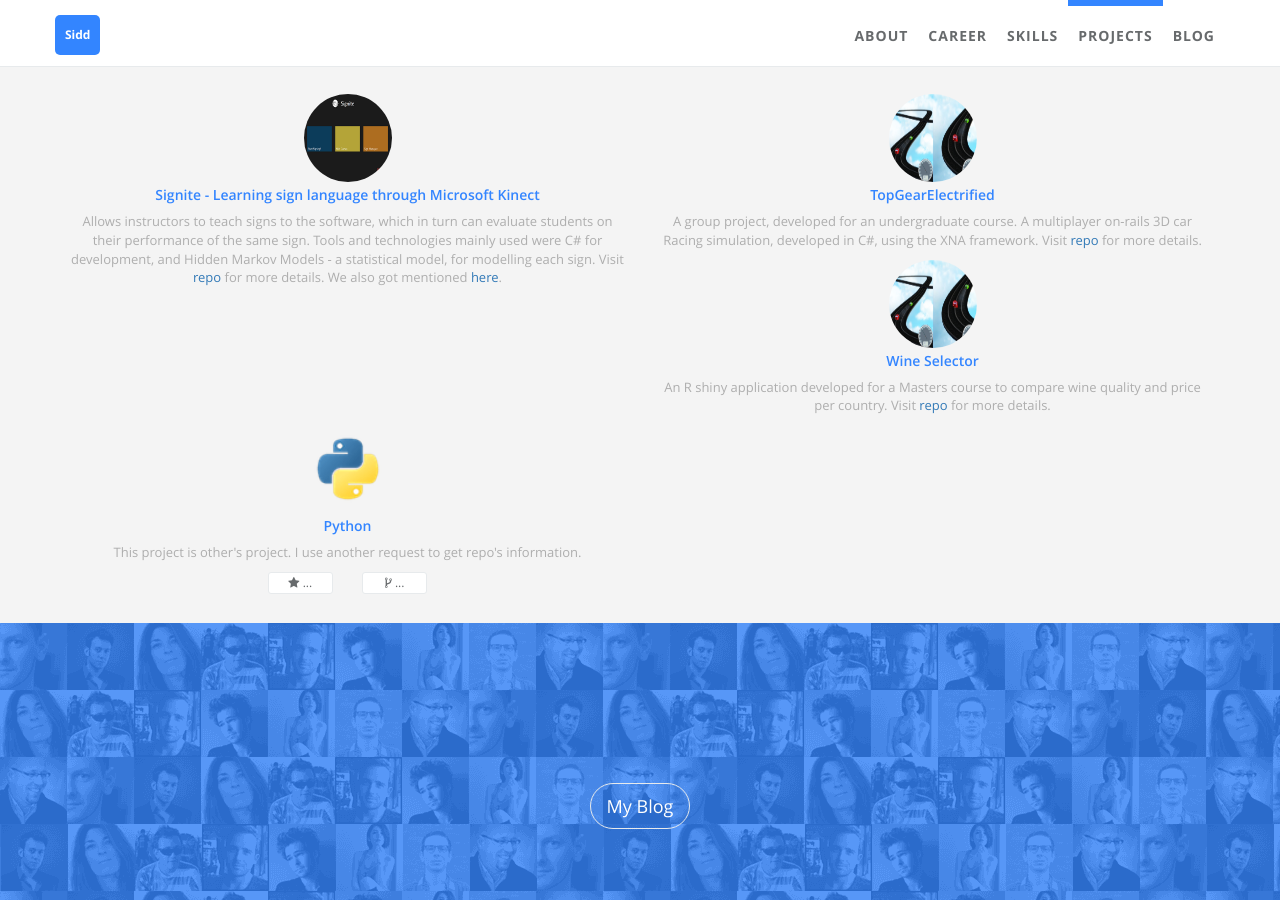
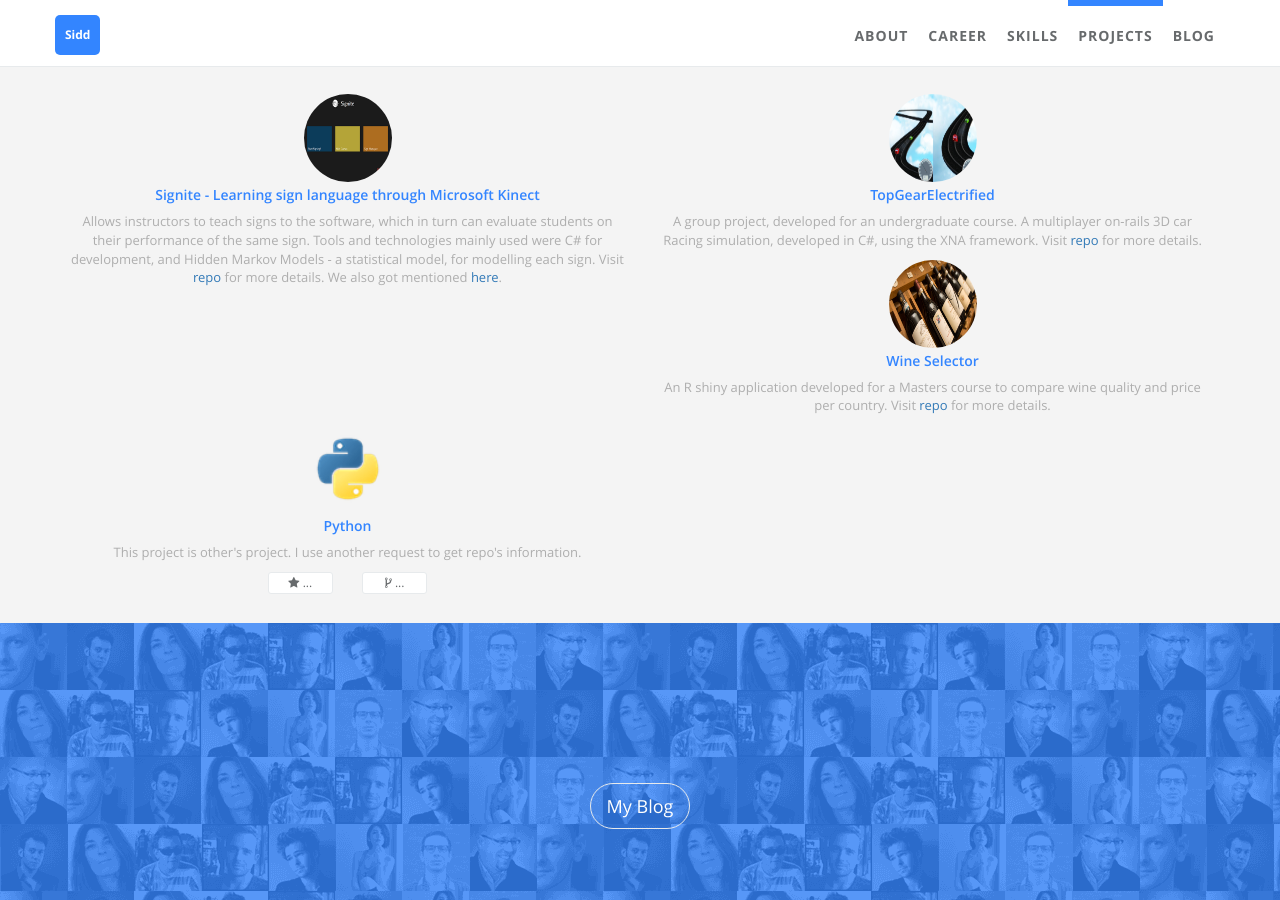
Before and after one commit to sarora/sarora.github.io, a Jekyll site: the page built from index.html, in a window 1280 px wide and 900 px high, scrolled down 3723 px. Built offline with Jekyll 4.4.1, drawn with Linux system fonts in a browser that asks for light colours.

Commit message:
Add wineselector project

```diff
--- a/_data/index/projects.yml
+++ b/_data/index/projects.yml
@@ -17,7 +17,7 @@
 
 - name: Wine Selector
   url: https://github.com/sarora/242TopGearElectrified
-  img: /static/assets/img/landing/topgear.jpg
+  img: /static/assets/img/landing/WineSelector.jpg
   desc: An R shiny application developed for a Masters course to compare wine quality and price per country.
         Visit <a title= "github.com/sarora/rate_wine_shiny" href="https://github.com/sarora/rate_wine_shiny" target="_blank">repo</a> for more details.
 
```
Also changed, not shown: static/assets/img/landing/wineselector.jpg (added).
